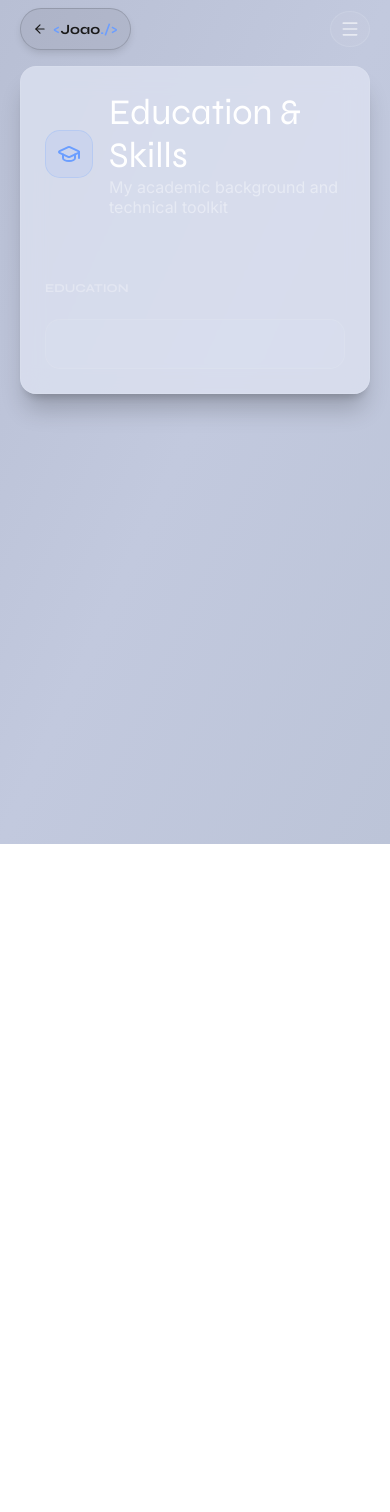
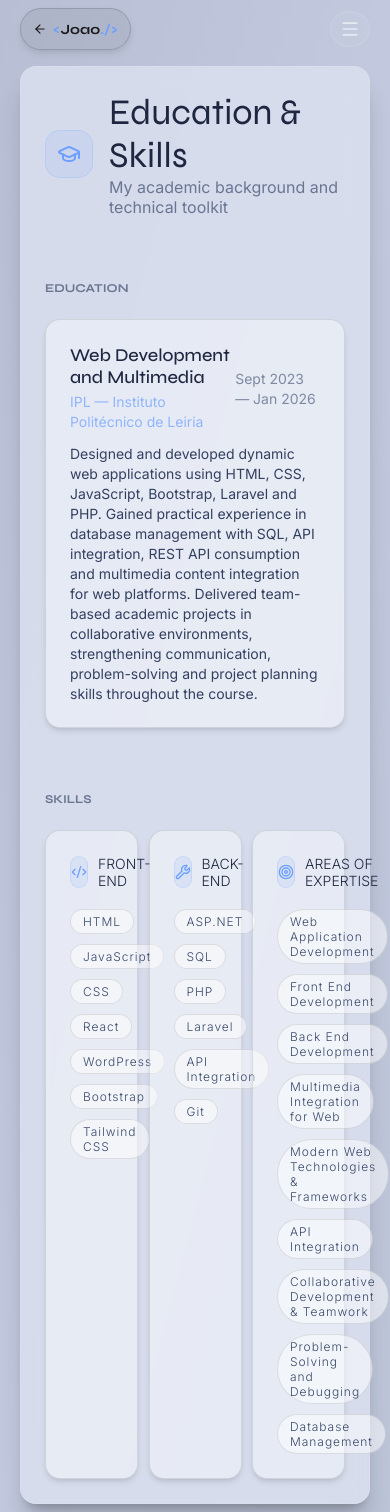
Before and after one commit to joaosaraiva1999/portfolio-joaosaraiva, a React (Vite) app: page /education in a window 390 px wide. Before the commit the page ends 844 px from the top, so only its background shows below. Built offline with nearby package versions, Linux system fonts and the light colour scheme.

Commit message:
Education & skills page finished both dark and light modes (missing mobile)

```diff
--- a/index.html
+++ b/index.html
@@ -8,7 +8,9 @@
     <meta name="description" content="João Saraiva — Junior Web Developer portfolio. Responsive web applications built with JavaScript, React, HTML/CSS, and more." />
     <link rel="preconnect" href="https://fonts.googleapis.com" />
     <link rel="preconnect" href="https://fonts.gstatic.com" crossorigin />
-    <link rel="stylesheet" href="https://fonts.googleapis.com/css2?family=Inter:wght@300;400;500;600&family=Syne:wght@400;500;600;700;800&display=swap" />
+    <link rel="preload" as="style" href="https://fonts.googleapis.com/css2?family=Inter:wght@300;400;500;600&family=Syne:wght@400;500;600;700;800&display=swap" />
+    <link rel="stylesheet" href="https://fonts.googleapis.com/css2?family=Inter:wght@300;400;500;600&family=Syne:wght@400;500;600;700;800&display=swap" media="print" onload="this.media='all'" />
+    <noscript><link rel="stylesheet" href="https://fonts.googleapis.com/css2?family=Inter:wght@300;400;500;600&family=Syne:wght@400;500;600;700;800&display=swap" /></noscript>
     <title>Portfolio - Joao Saraiva</title>
   </head>
   <body>
--- a/src/components/SecondaryHeader/SecondaryHeader.css
+++ b/src/components/SecondaryHeader/SecondaryHeader.css
@@ -32,23 +32,6 @@
   align-items: center;
 }
 
-.toggle-theme {
-  width: 36px;
-  height: 36px;
-  border-radius: 50%;
-  color: white;
-  display: flex;
-  background-color: rgba(255, 255, 255, 0.12);
-  align-items: center;
-  justify-content: center;
-  cursor: pointer;
-  border: 0.6px solid rgba(255, 255, 255, 0.1);
-  transition:
-    border-color 0.3s ease,
-    color 0.3s ease,
-    background-color 0.3s ease;
-}
-
 /*Hover Effects*/
 
 .go-Back:hover {
@@ -64,17 +47,6 @@
   background-color: rgba(107, 158, 255, 0.1);
 }
 
-.toggle-theme:hover {
-  border: 0.4px solid #4a7fe0;
-  color: #4a7fe0;
-}
-
-.toggle-theme.light:hover {
-  border: 0.4px solid #4a7fe0;
-  background-color: rgba(107, 158, 255, 0.1);
-  color: #4a7fe0;
-}
-
 /*Theme Transitions*/
 
 .go-Back.light {
@@ -83,12 +55,6 @@
   color: #1a1a1a;
   box-shadow: 0px 4px 8px -2px rgba(0, 0, 0, 0.15);
   transition: all 0.3s ease;
-}
-
-.toggle-theme.light {
-  background: rgba(0, 0, 0, 0.06);
-  border: 0.4px solid rgba(0, 0, 0, 0.15);
-  color: #1a1a1a;
 }
 
 /*Media Queries*/
@@ -125,7 +91,7 @@
     min-width: 2.5rem;
   }
 
-  .toggle-theme {
+  .Secondary-Header .theme {
     display: none;
   }
 }
--- a/src/components/SecondaryHeader/SecondaryHeader.jsx
+++ b/src/components/SecondaryHeader/SecondaryHeader.jsx
@@ -93,7 +93,7 @@ export default function SecondaryHeader() {
           type="button"
           aria-label={theme === 'dark' ? 'Switch to light mode' : 'Switch to dark mode'}
           onClick={toggleTheme}
-          className={`toggle-theme ${theme}`}
+          className={`theme ${theme}`}
         >
           {theme === 'dark' ? <Sun className="theme-icon" size={18} /> : <Moon className="theme-icon" size={18} />}
         </MotionButton>
--- a/src/pages/Education/Education.css
+++ b/src/pages/Education/Education.css
@@ -72,9 +72,176 @@
   background-color: oklab(0.999994 0.0000455678 0.0000200868 / 0.03);
   padding: 24px;
   border: 1px solid rgba(255, 255, 255, 0.08);
+  cursor: default;
+  transition: all 0.3s ease;
+  margin-bottom: 64px;
+}
+
+.card-header {
+  width: 100%;
+  display: flex;
+  align-items: center;
+  justify-content: space-between;
+  margin-bottom: 12px;
+}
+
+.header-info h3 {
+  font-family: 'Syne', sans-serif;
+  color: #ffff;
+  font-size: 18px;
+  font-weight: 500;
+  margin-bottom: 3px;
+  transition: all 0.3s ease;
+}
+
+.header-info span {
+  color: oklab(0.706876 -0.0206823 -0.151336 / 0.7);
+  font-size: 14px;
+}
+
+
+.header-date span {
+  color: oklab(0.999994 0.0000455678 0.0000200868 / 0.3);
+  font-size: 14px;
+}
+
+.card-desc span {
+  color: rgba(255, 255, 255, 0.4);
+  font-size: 14px;
+}
+
+.skills-label {
+  width: 100%;
+  display: flex;
+  align-items: flex-start;
+  margin-bottom: 24px;
+}
+
+.skills-label h2 {
+  font-family: 'Syne', sans-serif;
+  font-size: 12px;
+  color: oklab(0.999994 0.0000455678 0.0000200868 / 0.3);
+  text-transform: uppercase;
+}
+
+.front-section,
+.back-section,
+.expertise-section {
+  width: 31%;
+  background-color: oklab(0.999994 0.0000455678 0.0000200868 / 0.03);
+  border: 1px solid rgba(255, 255, 255, 0.08);
+  border-radius: 15px;
+  padding: 24px;
+  transition: all 0.3s ease;
+}
+
+.skills-section {
+  width: 100%;
+  display: flex;
+  align-items: stretch;
+  justify-content: space-between;
+
+}
+
+.stack-card-header {
+  width: 100%;
+  display: flex;
+  align-items: center;
+  gap: 10px;
+  margin-bottom: 20px;
+}
+
+.icon-grad-skills {
+  width: 32px;
+  height: 32px;
+  border-radius: 10px;
+  border: 1px solid rgb(107 158 255 / 0.2);
+  display: flex;
+  align-items: center;
+  justify-content: center;
+  color: #6B9EFF;
+  background-color: rgba(107, 158, 255, 0.1);
+}
+
+.icon-grad-skills svg {
+  height: 16px;
+  width: 16px;
+}
+
+.title-skill {
+  color: #ffff;
+  text-transform: uppercase;
+  font-size: 14px;
+  font-weight: 300;
+}
+
+.stack-div {
+  max-width: 100%;
+  width: 100%;
+  display: flex;
+  flex-wrap: wrap;
+  gap: 10px;
+}
+
+.stack-div span {
+  display: inline-flex;
+  align-items: center;
+  justify-content: center;
+  gap: 0.5rem;
+  padding: 4px 12px;
+  border-radius: 999px;
+  border: 0.6px solid rgba(255, 255, 255, 0.08);
+  background-color: oklab(0.9994 0.0000455678 0.0000200868 / 0.04);
+  color: #9ca3af;
+  font-weight: 300;
+  letter-spacing: 0.08em;
+  transition: all 0.3s ease;
+  font-size: 12px;
+  cursor: default;
 }
 
 /*Hover Transitions*/
+
+.education-card:hover {
+  background-color: rgba(255, 255, 255, 0.05);
+  border: 0.3px solid #6B9EFF;
+}
+
+.education-card.light:hover {
+  border: 0.3px solid #6B9EFF;
+  background-color: rgb(255 255 255 / 0.6);
+
+}
+
+.education-card:hover h3 {
+  color: #6B9EFF;
+}
+
+.education-card:hover h3.light {
+  color: #6B9EFF;
+}
+
+.front-section:hover,
+.back-section:hover,
+.expertise-section:hover {
+  border: 1px solid rgba(107, 158, 255, 0.4);
+}
+
+.front-section.light:hover,
+.back-section.light:hover,
+.expertise-section.light:hover {
+  border: 1px solid rgba(107, 158, 255, 0.4);
+}
+
+.stack-div span:hover {
+  border: 1px solid rgba(107, 158, 255, 0.5);
+  color: #6B9EFF;
+}
+
+.stack-div span.light:hover {
+  border: 1px solid rgba(107, 158, 255, 0.5);
+  color: #6B9EFF;
+}
 
 /*Theme Transitions*/
 
@@ -85,3 +252,59 @@
   transition: all ease-in 0.3ms;
   background-color: rgb(221 226 240 / 0.8);
 }
+
+.education-title-first.light {
+  color: #1e2640;
+}
+
+.education-title-last.light {
+  color: #3a4a6bb3;
+}
+
+.education-card-label h2.light {
+  color: #3a4a6bb3;
+}
+
+.education-card h3.light {
+  color: #1e2640;
+}
+
+.header-date span.light {
+  color: #3a4a6b99;
+}
+
+.card-desc span.light {
+  color: #344060;
+}
+
+.skills-label h2.light {
+  color: #3a4a6bb3;
+}
+
+.front-section.light,
+.back-section.light,
+.expertise-section.light {
+  background: oklab(0.999994 0.0000455678 0.0000200868 / 0.4);
+  border-color: rgb(0 0 0 / 0.1);
+  box-shadow:
+    0 4px 6px -1px rgb(0 0 0 / 0.1),
+    0 2px 4px -2px rgb(0 0 0 / 0.1);
+}
+
+.education-card.light {
+  background: oklab(0.999994 0.0000455678 0.0000200868 / 0.4);
+  border-color: rgb(0 0 0 / 0.1);
+  box-shadow:
+    0 4px 6px -1px rgb(0 0 0 / 0.1),
+    0 2px 4px -2px rgb(0 0 0 / 0.1);
+}
+
+.title-skill.light {
+  color: #1e2640;
+}
+
+.stack-div span.light {
+  background-color: oklab(0.999994 0.0000455678 0.0000200868 / 0.5);
+  border-color: rgb(0 0 0 / 0.1);
+  color: #3a4a6b;
+}
--- a/src/pages/Education/Education.jsx
+++ b/src/pages/Education/Education.jsx
@@ -1,7 +1,7 @@
 import './Education.css'
 import { useContext } from 'react'
 import { m } from 'motion/react'
-import { GraduationCap } from 'lucide-react'
+import { GraduationCap, Code2, Wrench, Target } from 'lucide-react'
 import { ThemeContext } from '../../context/ThemeContext.jsx'
 import { itemVariants, pageVariants, staggerContainer } from '../../utils/motion.js'
 import { EducationObj } from '../../data/Educationobj.js'
@@ -13,6 +13,8 @@ const MotionH2 = m.h2
 
 export default function Education() {
   const { theme } = useContext(ThemeContext)
+
+  const EducationObject = EducationObj[0]
 
   return (
     <MotionMain className={`education-page ${theme}`} variants={pageVariants} initial="hidden" animate="show" exit="exit">
@@ -27,11 +29,63 @@ export default function Education() {
       </MotionSection>
       <MotionSection className={`education-card-section ${theme}`}>
         <MotionDiv className={`education-card-label ${theme}`}>
-          <MotionH2>Education</MotionH2>
+          <MotionH2 className={theme}>Education</MotionH2>
         </MotionDiv>
         {EducationObj.map(({ id, Title, institute, date, description }) => (
-          <MotionDiv key={id} className={`education-card ${theme}`} variants={itemVariants}></MotionDiv>
+          <MotionDiv key={id} className={`education-card ${theme}`} variants={itemVariants}>
+            <div className={`card-header`}>
+              <div className={`header-info`}>
+                <h3 className={theme}>{Title}</h3>
+                <span className={theme}>{institute}</span>
+              </div>
+              <div className={`header-date`}>
+                <span className={theme}>{date}</span>
+              </div>
+
+            </div>
+            <div className={`card-desc`}>
+              <span className={theme} >{description}</span>
+            </div>
+          </MotionDiv>
         ))}
+      </MotionSection>
+      <MotionDiv className={`skills-label ${theme}`}>
+        <MotionH2 className={theme}>SKILLS</MotionH2>
+      </MotionDiv>
+      <MotionSection className={`skills-section`}>
+        <MotionDiv className={`front-section ${theme}`}>
+          <div className="stack-card-header">
+            <div className={`icon-grad-skills ${theme}`}><Code2 /></div>
+            <span className={`title-skill ${theme}`}>Front-End</span>
+          </div>
+          <div className="stack-div">
+            {EducationObject.frontEnd.map((frontEnd) => (
+              <span className={theme} key={frontEnd}>{frontEnd}</span>
+            ))}
+          </div>
+        </MotionDiv>
+        <MotionDiv className={`back-section ${theme}`}>
+          <div className="stack-card-header">
+            <div className={`icon-grad-skills ${theme}`}><Wrench /></div>
+            <span className={`title-skill ${theme}`}>Back-End</span>
+          </div>
+          <div className="stack-div">
+            {EducationObject.backEnd.map((backend) => (
+              <span className={theme} key={backend}>{backend}</span>
+            ))}
+          </div>
+        </MotionDiv>
+        <MotionDiv className={`expertise-section ${theme}`}>
+          <div className="stack-card-header">
+            <div className={`icon-grad-skills ${theme}`}><Target /></div>
+            <span className={`title-skill ${theme}`}>Areas of Expertise</span>
+          </div>
+          <div className="stack-div">
+            {EducationObject.areasOfExpertise.map((expertise) => (
+              <span className={theme} key={expertise}>{expertise}</span>
+            ))}
+          </div>
+        </MotionDiv>
       </MotionSection>
     </MotionMain>
   )
```
Also changed, not shown: src/App.jsx (+14 -4 lines).
